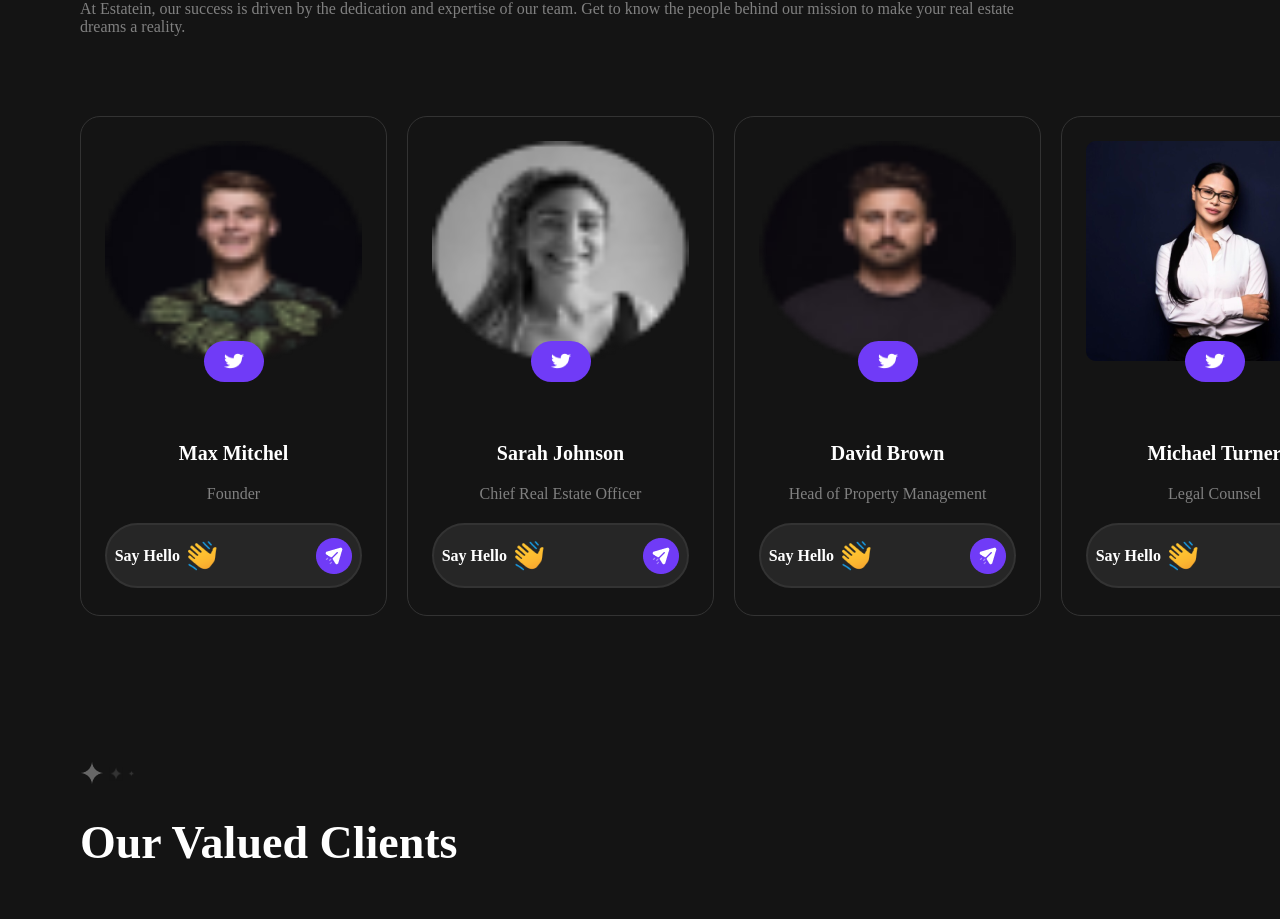
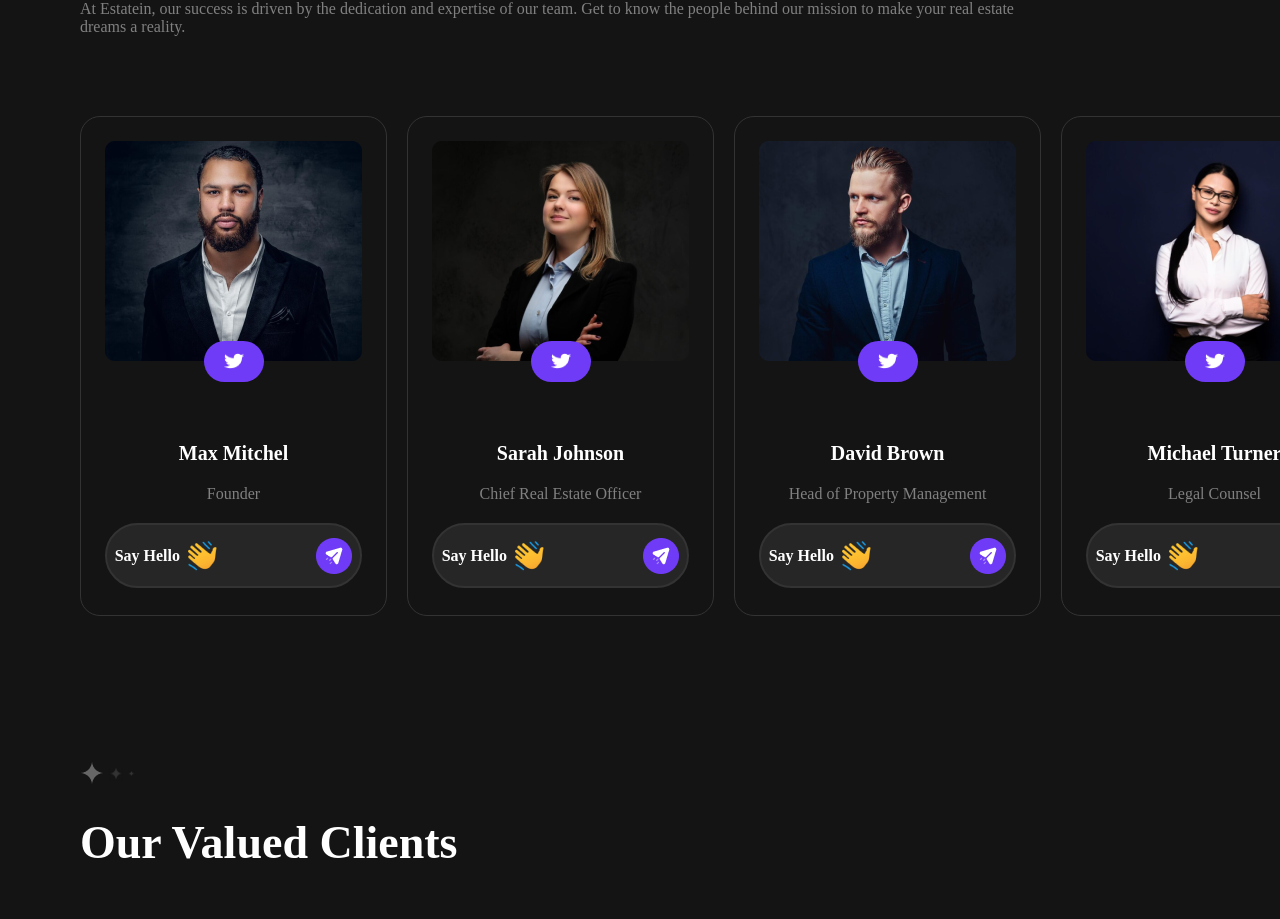
Before and after one commit to DeVTeJ10/Home-ly, a React (Vite) app: page /about-us in a window 1280 px wide. Shown: the part 2946-3865 px from the top of the page. Built offline with nearby package versions, Linux system fonts and the light colour scheme.

Commit message:
refactoring max sarah and david images

```diff
--- a/src/pages/aboutUs/aboutUsPage.jsx
+++ b/src/pages/aboutUs/aboutUsPage.jsx
@@ -21,6 +21,9 @@ import waveImg from "../../images/wave.png";
 import sendImg from "../../images/send.png";
 import domainImg from "../../images/Domain.png";
 import lightningImg from "../../images/lightning.png";
+import maxImg from "../../images/max.png";
+import sarahImg from "../../images/sarah.png";
+import davidImg from "../../images/david.png";
 
 const aboutUs = () => {
   return (
@@ -311,11 +314,11 @@ const aboutUs = () => {
           <div className="delegates">
             <div className="tweetpic">
               <img
-                src={wadeImg}
+                src={maxImg}
                 width={257}
                 height={220}
                 className="max"
-                alt="Wade"
+                alt="Max"
               />
               <div className="tweetsss">
                 <button className="tweets">
@@ -345,7 +348,7 @@ const aboutUs = () => {
           <div className="delegates">
             <div className="tweetpic">
               <img
-                src={emelieImg}
+                src={sarahImg}
                 width={257}
                 height={220}
                 className="max"
@@ -373,7 +376,7 @@ const aboutUs = () => {
           <div className="delegates">
             <div className="tweetpic">
               <img
-                src={johnImg}
+                src={davidImg}
                 width={257}
                 height={220}
                 className="max"
@@ -485,7 +488,8 @@ const aboutUs = () => {
                 Estatein&apos;s expertise in finding the perfect office space for our
                 <br></br>
                 expanding operations was invaluable. They truly understand our
-                <br></br> business needs.
+                <br></br>
+                business needs.
               </p>
             </div>
           </div>
```
